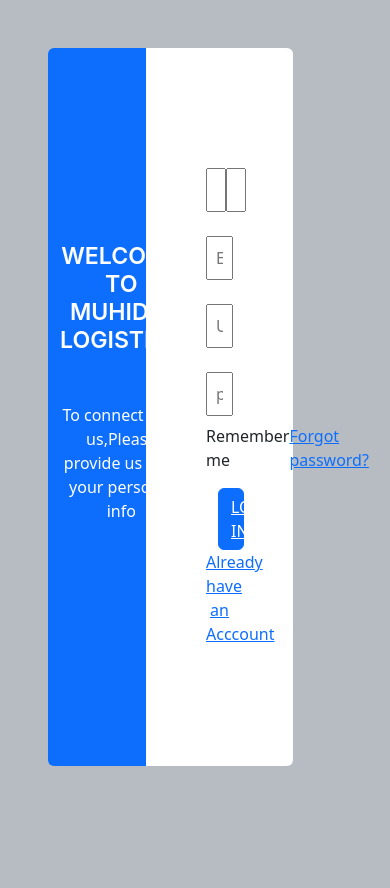
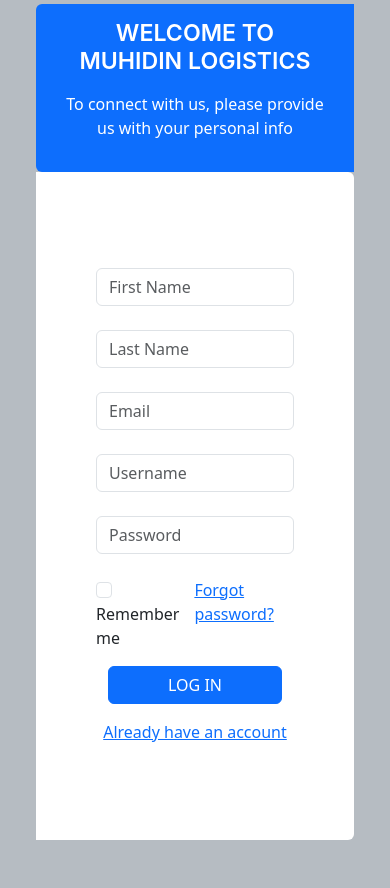
Before and after one commit to MicahNyakangoMosomi/Logistics-Website, a PHP site: page /signup.html in a window 390 px wide. Before the commit the page ends 766 px from the top, so only its background shows below. Run offline with PHP 8.4, Linux system fonts and the light colour scheme.

Commit message:
almost done, all the pages are responsive now

```diff
--- a/assets/css/main.css
+++ b/assets/css/main.css
@@ -940,7 +940,7 @@
 
 .pricing .buy-btn:hover {
   background: var(--color-primary);
-  color: #fff;
+  color: blue;
 }
 
 .pricing .featured {
--- a/signup.html
+++ b/signup.html
@@ -12,52 +12,53 @@
     <link href="assets/vendor/aos/aos.css" rel="stylesheet">
     <title>Login Page</title>
 </head>
-<body class="d-flex justify-content-center align-items-centerr" style="height: 100vh;background-color: rgb(182, 188, 194);" >
+<body class="d-flex justify-content-center align-items-center" style="height: 100vh; background-color: rgb(182, 188, 194);">
 
-    <main id="login" class="container row w-70 h-50 border-2 border-secondary p-5">
-        <div class="c1 col-4 bg-primary d-flex align-items-center text-white rounded-start">
-            <div class="text-center">
-                <h3 class="fw-semibold ">WELCOME TO MUHIDIN LOGISTICS</h3>
-                <p class="fw-light my-5">To connect with us,Please provide us with your personal info</p>
+    <main id="login" class="container border-2 border-secondary p-5">
+        <div class="row">
+            <div class="col-lg-4 bg-primary d-flex align-items-center text-white rounded-start">
+                <div class="text-center w-100 p-3">
+                    <h3 class="fw-semibold">WELCOME TO MUHIDIN LOGISTICS</h3>
+                    <p class="fw-light my-3">To connect with us, please provide us with your personal info</p>
+                </div>
             </div>
 
-        </div>
-
-        <div class="c2 col-6 bg-white rounded-end">
+            <div class="col-lg-8 bg-white rounded-end">
                 <div class="wrapper my-5">
                     <form action="" class="user-input-2 p-5">
-
-                    <div class="input-box my-4 d-flex justify-content-between">
-                        <input type="text" placeholder="First Name" class=" p-2" style="width: 40%;" required>
-                        <input type="text" placeholder="Last Name" class=" p-2" style="width: 40%;" required>
+                        <div class="row">
+                            <div class="col-md-6 form-group mb-4">
+                                <input type="text" placeholder="First Name" class="form-control" required>
                             </div>
-
-                    <div class="input-box my-4">
-                        <input type="email" placeholder="Email" class="w-100 p-2" required>
+                            <div class="col-md-6 form-group mb-4">
+                                <input type="text" placeholder="Last Name" class="form-control" required>
                             </div>
-
-                    <div class="input-box my-4">
-                        <input type="text" placeholder="Username" class="w-100 p-2" required>
                         </div>
-                    <div class="input-box my-4">
-                        <input type="password" placeholder="password" class="w-100 p-2" required>
-                    <div class="remember-forgot d-flex justify-content-between mt-2">
-                        <label input type="checkbox"> Remember me</label>
+                        <div class="form-group mb-4">
+                            <input type="email" placeholder="Email" class="form-control" required>
+                        </div>
+                        <div class="form-group mb-4">
+                            <input type="text" placeholder="Username" class="form-control" required>
+                        </div>
+                        <div class="form-group mb-4">
+                            <input type="password" placeholder="Password" class="form-control" required>
+                        </div>
+                        <div class="d-flex justify-content-between mt-2">
+                            <label class="form-check-label">
+                                <input type="checkbox" class="form-check-input"> Remember me
+                            </label>
                             <a href="#">Forgot password?</a>
                         </div>
                         <div class="container mt-3">
-                        <button type="submit" class="btn btn-primary w-100"> <a href="#service" class="text-white">LOG IN</a></button>
+                            <button type="submit" class="btn btn-primary w-100"><span class="text-white">LOG IN</span></button>
                         </div>
-                    <div class="text-center">
-                        <a href="login.html">Already have an Acccount</a>
-
+                        <div class="text-center mt-3">
+                            <a href="login.html">Already have an account</a>
                         </div>
                     </form>
-
                 </div>
-
             </div>
-
+        </div>
     </main>
 
 </body>
```
Also changed, not shown: assets/js/main.js (+7 -0 lines), contact.html (+3 -6 lines), forms/contact.php (deleted, +0 -41 lines), forms/send_email.php (added, +21 -0 lines), login.html (+21 -23 lines), payment.html (added, +63 -0 lines), pricing.html (+53 -53 lines). Lines whose indentation alone changed are shown as unchanged.
